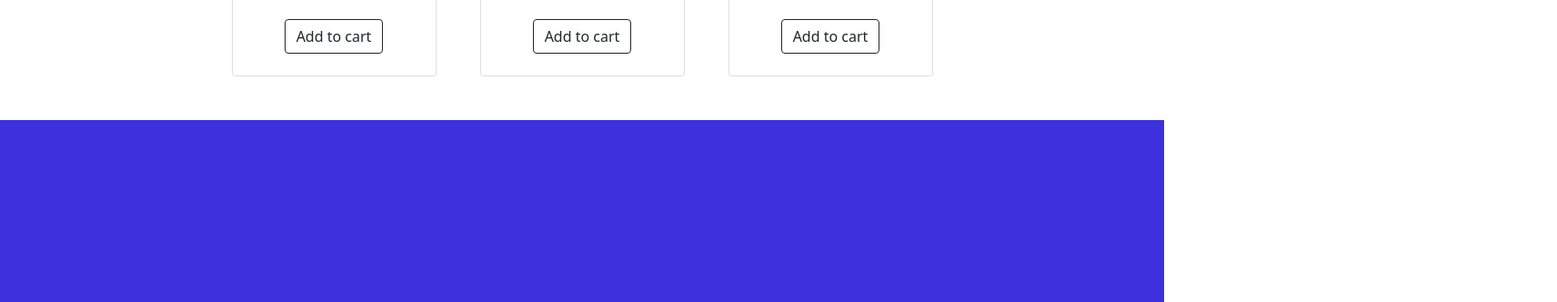
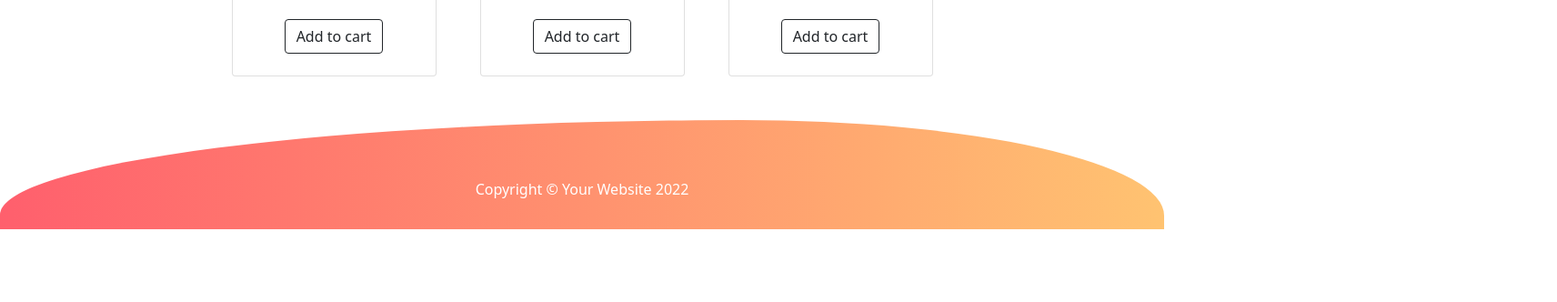
Before and after one commit to Sandra-Herrerias/Sprint3, a plain HTML site: page index.html in a window 1280 px wide. Shown: the part 1980-2312 px from the top of the page at 91% size, 1712 px wide, since content can reach past the window. After the commit the page ends 2232 px from the top, so only its background shows below. Drawn offline with nearby package versions, Linux system fonts and the light colour scheme.

Commit message:
footer and header curve

```diff
--- a/css/main.css
+++ b/css/main.css
@@ -1,3 +1,8 @@
+body {
+    margin: 0;
+    max-height: 100vh;
+}
+
 .invalidInput .form_input {
     border: 3px solid #bb2929;
 }
@@ -49,6 +54,16 @@ footer {
     background: linear-gradient(to right, #ff5f6d, #ffc371);
 }
 
+header {
+    border-bottom-left-radius: 50% 20%;
+    border-bottom-right-radius: 50% 20%;
+}
+
+footer {
+    border-top-left-radius: 107% 146%;
+    border-top-right-radius: 61% 147%;
+}
+
 .itemName {
     color: #212529;
 }
@@ -62,14 +77,11 @@ a:hover,
 .numCart:hover {
     /* Fallback: Set a background color. */
     background-color: transparent;
-
     /* Create the gradient. */
     background-image: linear-gradient(180deg, #ff5f6d, #ffc371);
-
     /* Set the background size and repeat properties. */
     background-size: 100%;
     background-repeat: repeat;
-
     /* Use the text as a mask for the background. */
     /* This will show the gradient as a text color rather than element bg. */
     -webkit-background-clip: text;
@@ -77,65 +89,3 @@ a:hover,
     -moz-background-clip: text;
     -moz-text-fill-color: transparent;
 }
-
-header {
-  border-bottom-left-radius: 50% 20%;
-  border-bottom-right-radius: 50% 20%;
-}
-
-*,
-::after,
-::before {
-  box-sizing: content-box;
-}
-
-@media (min-width: 1200px) {
-    *,
-    ::after,
-    ::before {
-      box-sizing: border-box;
-    }
-}
-
-footer {
-    position: relative;
-    display: flex;
-    flex-direction: column;
-    align-items: center;
-    min-height: 200px;
-    padding-top: 100px;
-    background: #3c31dd;
-}
-
-.curve {
-    position: absolute;
-    height: 80rem;
-    width: 100%;
-    bottom: 0;
-    text-align: center;
-}
-
-.curve::before {
-    content: '';
-    display: block;
-    position: absolute;
-    border-radius: 100% 50%;
-    width: 100%;
-    height: 100%;
-    transform: translate(-4%, -106%);
-    background-color: white;
-    z-index: 1;
-}
-
-.curve::after {
-    content: '';
-    display: block;
-    position: absolute;
-    border-radius: 247% 106%;
-    width: 100%;
-    height: 119%;
-    background-color: #3c31dd;
-
-    transform: translate(43%, -94%);
-    z-index: -1;
-}
--- a/index.html
+++ b/index.html
@@ -1,86 +1,41 @@
 <!DOCTYPE html>
 <html lang="en">
+
 <head>
     <meta charset="utf-8" />
-    <meta
-      name="viewport"
-      content="width=device-width, initial-scale=1, shrink-to-fit=no"
-    />
+    <meta name="viewport" content="width=device-width, initial-scale=1, shrink-to-fit=no" />
     <meta name="description" content="" />
     <meta name="author" content="" />
     <title>ShopNow</title>
     <!-- Favicon-->
     <link rel="icon" type="image/x-icon" href="images/favicon.ico" />
-    <link
-      href="https://cdn.jsdelivr.net/npm/bootstrap@5.1.3/dist/css/bootstrap.min.css"
-      rel="stylesheet"
-      integrity="sha384-1BmE4kWBq78iYhFldvKuhfTAU6auU8tT94WrHftjDbrCEXSU1oBoqyl2QvZ6jIW3"
-      crossorigin="anonymous"
-    />
+    <link href="https://cdn.jsdelivr.net/npm/bootstrap@5.1.3/dist/css/bootstrap.min.css" rel="stylesheet" integrity="sha384-1BmE4kWBq78iYhFldvKuhfTAU6auU8tT94WrHftjDbrCEXSU1oBoqyl2QvZ6jIW3" crossorigin="anonymous" />
 
     <!-- Bootstrap icons-->
-    <link
-      rel="stylesheet"
-      href="https://use.fontawesome.com/releases/v5.8.1/css/all.css"
-      integrity="sha384-50oBUHEmvpQ+1lW4y57PTFmhCaXp0ML5d60M1M7uH2+nqUivzIebhndOJK28anvf"
-      crossorigin="anonymous"
-    />
+    <link rel="stylesheet" href="https://use.fontawesome.com/releases/v5.8.1/css/all.css" integrity="sha384-50oBUHEmvpQ+1lW4y57PTFmhCaXp0ML5d60M1M7uH2+nqUivzIebhndOJK28anvf" crossorigin="anonymous" />
     <!-- Core theme CSS (includes Bootstrap)-->
     <link rel="stylesheet" href="css/main.css" />
 </head>
 
-  <body
-    data-bs-spy="scroll"
-    data-bs-target="#navbar-example2"
-    data-bs-offset="50"
-  >
+<body data-bs-spy="scroll" data-bs-target="#navbar-example2" data-bs-offset="50">
     <!-- Navigation-->
-    <nav
-      class="navbar py-3 py-lg-0 navbar-light bg-light navbar-expand-lg"
-      id="navbar-example2"
-    >
+    <nav class="navbar py-3 py-lg-0 navbar-light bg-light navbar-expand-lg" id="navbar-example2">
         <div class="container d-flex">
             <a class="navbar-brand gradient-text fw-bolder" href="#!">ShopNow</a>
             <div class="d-flex flex-row order-lg-last align-items-center">
-          <button
-            type="button"
-            class="navbar-toggler order-last collapsed"
-            data-bs-toggle="collapse"
-            data-bs-target="#navbar"
-            aria-expanded="false"
-            aria-controls="navbar"
-          >
+                <button type="button" class="navbar-toggler order-last collapsed" data-bs-toggle="collapse" data-bs-target="#navbar" aria-expanded="false" aria-controls="navbar">
             <span class="navbar-toggler-icon"></span>
           </button>
-          <ul
-            class="navbar-nav me-3 me-lg-0 d-flex flex-row align-items-center"
-          >
+                <ul class="navbar-nav me-3 me-lg-0 d-flex flex-row align-items-center">
                     <li class="dropdown search-dropdown nav-item py-lg-3 mx-2">
-              <a
-                href="javascript:void(0)"
-                class="btn btn-outline-dark flex-center"
-                type="button"
-                onclick="generateCart(cartList)"
-                data-bs-auto-close="outside"
-              >
+                        <a href="javascript:void(0)" class="btn btn-outline-dark flex-center" type="button" onclick="generateCart(cartList)" data-bs-auto-close="outside">
                 Generate cart
               </a>
                     </li>
                     <li class="dropdown search-dropdown nav-item py-lg-3">
-              <a
-                href="javascript:void(0)"
-                class="btn btn-outline-dark flex-center"
-                type="button"
-                data-bs-toggle="modal"
-                data-bs-target="#cartModal"
-                onclick="open_modal()"
-                data-bs-auto-close="outside"
-              >
+                        <a href="javascript:void(0)" class="btn btn-outline-dark flex-center" type="button" data-bs-toggle="modal" data-bs-target="#cartModal" onclick="open_modal()" data-bs-auto-close="outside">
                             <i class="fas fa-shopping-cart me-1"></i> Cart
-                <span
-                  class="numCart badge bg-dark text-white ms-1 rounded-pill"
-                  id="count_product"
-                ></span>
+                            <span class="numCart badge bg-dark text-white ms-1 rounded-pill" id="count_product"></span>
                         </a>
                     </li>
                 </ul>
@@ -89,8 +44,7 @@
             <div id="navbar" class="navbar-collapse collapse">
                 <ul class="navbar-nav me-auto mb-4 mb-lg-0 ms-lg-5">
                     <li class="nav-item">
-              <a class="nav-link" href="#grocery"
-                ><i class="fas fa-shopping-basket"></i> Grocery</a
+                        <a class="nav-link" href="#grocery"><i class="fas fa-shopping-basket"></i> Grocery</a
               >
             </li>
             <li class="nav-item">
@@ -369,8 +323,8 @@
     <!-- Footer-->
 
     <footer class="py-3">
-      <div class="container curve">
-        <p class="m-0 text-center text-white">
+      <div class="container">
+        <p class="mt-5 text-center text-white">
           Copyright &copy; Your Website 2022
         </p>
       </div>
@@ -435,11 +389,7 @@
             </div>
             <div class="text-center">
               <a href="checkout.html" class="btn btn-primary m-3">Checkout</a>
-              <a
-                href="javascript:void(0)"
-                onclick="cleanCart()"
-                class="btn btn-primary m-3"
-                >Clean Cart</a
+                        <a href="javascript:void(0)" onclick="cleanCart()" class="btn btn-primary m-3">Clean Cart</a
               >
             </div>
           </div>
```
Lines whose indentation alone changed are shown as unchanged.
